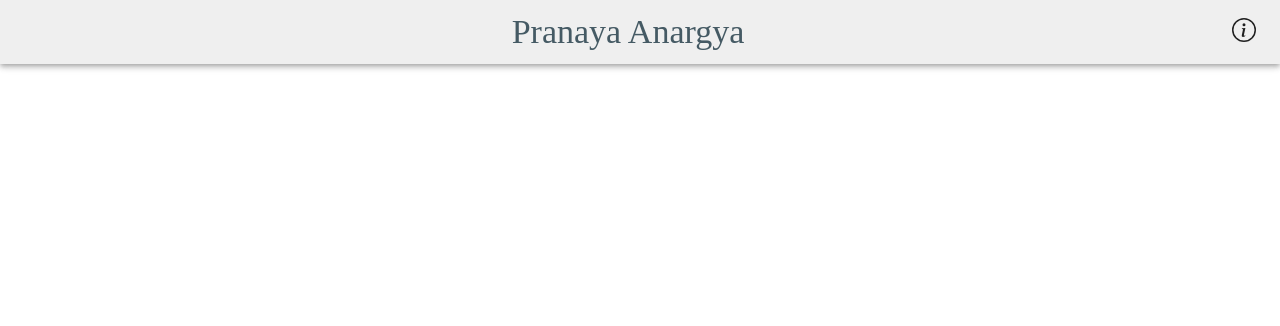
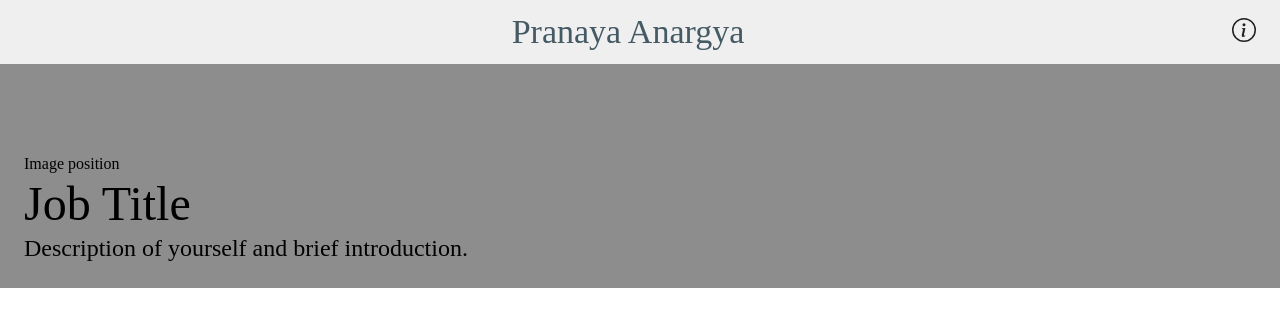
Before and after one commit to PrunesLand/developer-portfolio-2021, a React (Create React App) app: page / in a window 1280 px wide. Shown: the top 326 px of the page. Built offline with nearby package versions, Linux system fonts and the light colour scheme.

Commit message:
merged nav with intro

```diff
--- a/src/App.js
+++ b/src/App.js
@@ -1,6 +1,6 @@
 import { createTheme, ThemeProvider } from "@material-ui/core";
 import Navigation from "./Components/Navigation";
-// import Intro from "./Pages/Intro";
+import Intro from "./Pages/Intro";
 
 const theme = createTheme({
   palette: {
@@ -30,7 +30,9 @@ const theme = createTheme({
 function App() {
   return (
     <ThemeProvider theme={theme}>
-      <Navigation />
+      <Navigation>
+        <Intro />
+      </Navigation>
     </ThemeProvider>
   );
 }
--- a/src/Components/Navigation.js
+++ b/src/Components/Navigation.js
@@ -9,7 +9,7 @@ import Fade from '@material-ui/core/Fade';
 const navStyle = makeStyles((theme) => {
     return {
         root: {
-            flex: 1
+            flex: 1,
         },
         title: {
             flexGrow: 1,
@@ -37,10 +37,15 @@ const navStyle = makeStyles((theme) => {
             boxShadow: theme.shadows[5],
             padding: theme.spacing(2, 4, 3),
         },
+        page: {
+            background: theme.palette.primary.dark,
+            padding: theme.spacing(3),
+        },
+        toolBar: theme.mixins.toolbar,
     }
 })
 
-export default function Navigation() {
+export default function Navigation({ children }) {
 
     const classes = navStyle() // to use the styles of makestyle() from material-ui
 
@@ -56,7 +61,9 @@ export default function Navigation() {
 
     const IconContainer = () => {
         return (
-            <div>
+            <div
+
+            >
                 <div
                     onClick={() => {
                         handleOpen()
@@ -114,6 +121,10 @@ export default function Navigation() {
                     <IconContainer />
                 </Toolbar>
             </AppBar>
+            <div className={classes.page}>
+                <div className={classes.toolBar}></div>
+                {children}
+            </div>
         </div>
     )
 }
--- a/src/Pages/Intro.js
+++ b/src/Pages/Intro.js
@@ -1,13 +1,23 @@
-import { Typography } from '@material-ui/core'
+import { makeStyles, Typography } from '@material-ui/core'
 import React from 'react'
-import { introStyle } from '../Styles/PageStyles'
 
+const introStyle = makeStyles({
+    root: {
+        flex: 1,
+        overflow: 'none'
+    }
+})
 
 export default function Intro() {
+
+    const classes = introStyle()
+
     return (
-        <>
+        <div
+            className={classes.root}
+        >
             <section>
-                <div className={introStyle.hero}>
+                <div >
                     <div>
                         <Typography>Image position</Typography>
                     </div>
@@ -17,6 +27,6 @@ export default function Intro() {
                     </div>
                 </div>
             </section>
-        </>
+        </div>
     )
 }
```
Also changed, not shown: src/Styles/PageStyles.js (deleted, +0 -10 lines).
